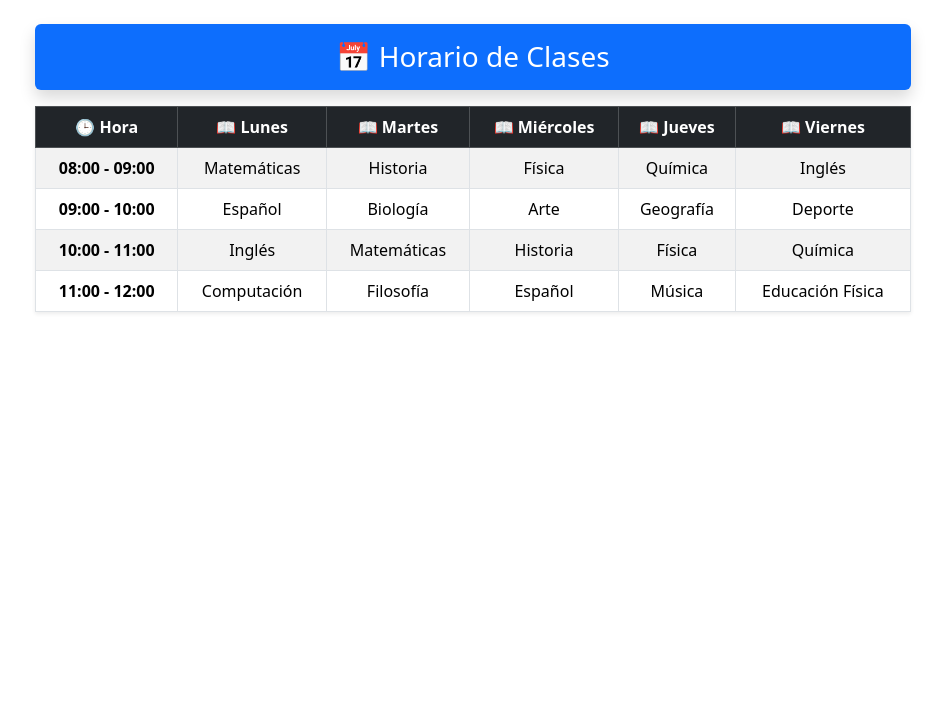
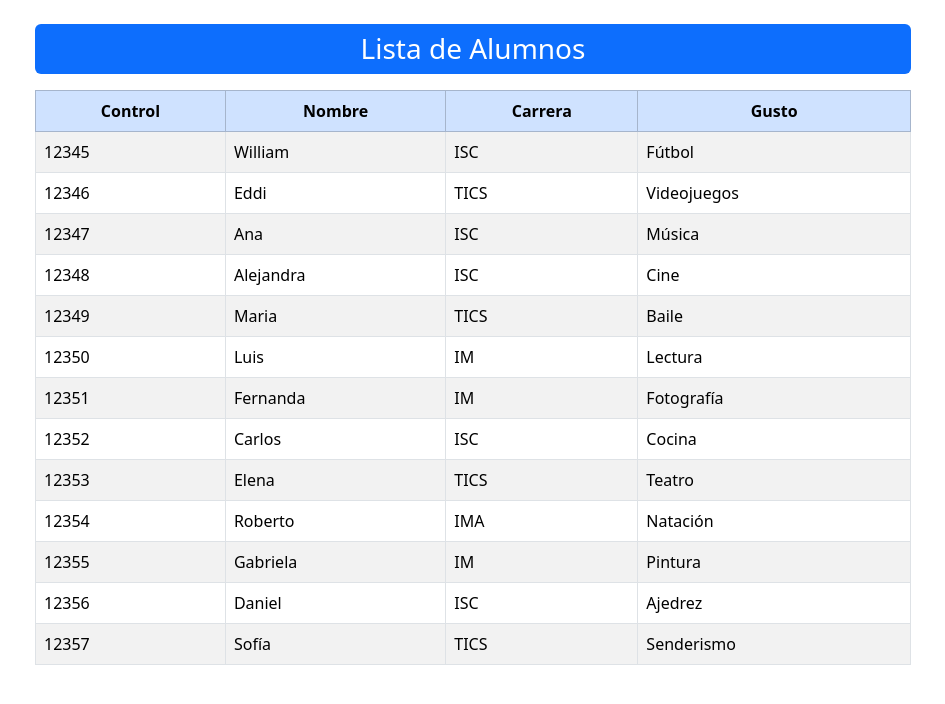
Before and after one commit to williamgl3/fundamentosBasico, a Vue app: page / in a window 1280 px wide. Shown: the top 704 px of the page, without its empty margins (167-1112 px from the left). Built offline with nearby package versions, Linux system fonts and the light colour scheme.

Commit message:
creando props

```diff
--- a/src/App.vue
+++ b/src/App.vue
@@ -1,7 +1,7 @@
 <script setup>
 import vFor from './components/v-for.vue';
-//import recorrido from './components/recorrido.vue';
-import horario from './components/horario.vue';
+import recorrido from './components/recorrido.vue';
+//import horario from './components/horario.vue';
 </script>
 
 <template>
--- a/src/components/recorrido.vue
+++ b/src/components/recorrido.vue
@@ -27,10 +27,10 @@
     data() {
       return {
         alumnos: [
-          { id: 12345, nombre: 'Juan', carrera: 'ISC', gusto: 'Fútbol' },
-          { id: 12346, nombre: 'Antonio', carrera: 'TICS', gusto: 'Videojuegos' },
-          { id: 12347, nombre: 'Nicolas', carrera: 'ISC', gusto: 'Música' },
-          { id: 12348, nombre: 'Perez', carrera: 'ISC', gusto: 'Cine' },
+          { id: 12345, nombre: 'William', carrera: 'ISC', gusto: 'Fútbol' },
+          { id: 12346, nombre: 'Eddi', carrera: 'TICS', gusto: 'Videojuegos' },
+          { id: 12347, nombre: 'Ana', carrera: 'ISC', gusto: 'Música' },
+          { id: 12348, nombre: 'Alejandra', carrera: 'ISC', gusto: 'Cine' },
           { id: 12349, nombre: 'Maria', carrera: 'TICS', gusto: 'Baile' },
           { id: 12350, nombre: 'Luis', carrera: 'IM', gusto: 'Lectura' },
           { id: 12351, nombre: 'Fernanda', carrera: 'IM', gusto: 'Fotografía' },
```
Also changed, not shown: src/components/props/hijo1.vue (added), src/components/props/hijo2.vue (added), src/components/props/padre.vue (added).
